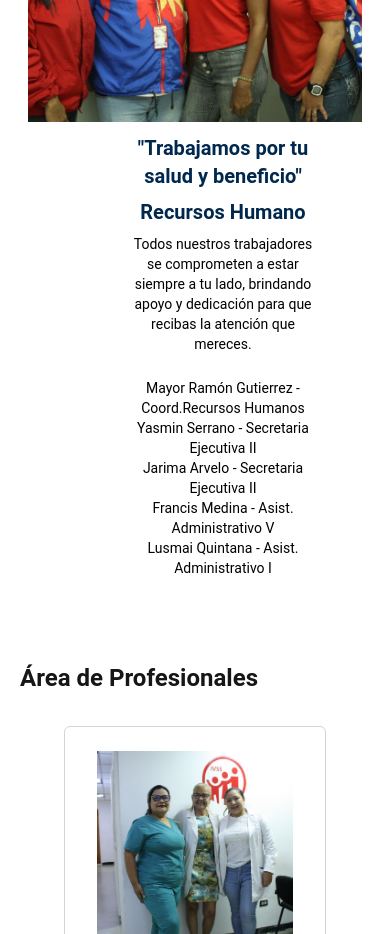
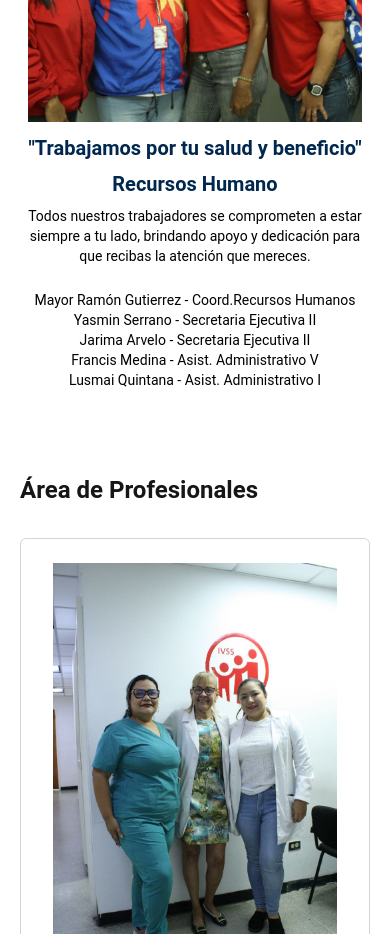
Before and after one commit to Dinver18/Proyecto-Clinica-El-Paraiso, a React (Vite) app: page /AboutUs in a window 390 px wide. Shown: the part 1500-2434 px from the top of the page. Built offline with nearby package versions, Linux system fonts and the light colour scheme.

Commit message:
Cambios finales en la version movil

```diff
--- a/src/pages/AboutUs/AboutUs.tsx
+++ b/src/pages/AboutUs/AboutUs.tsx
@@ -47,7 +47,7 @@ function AboutUs() {
               className="h-96 lg:h-[32rem] w-full lg:w-[1000px] max-w-[550px] object-cover"
             />
             {/* Texto */}
-            <div className="mt-0 lg:mt-12 px-12 ml-14">
+            <div className="mt-0 lg:mt-12 lg:px-12 lg:ml-12">
               <p className="text-xl lg:text-3xl text-info font-semibold text-center">"Trabajamos por tu salud y beneficio"</p>
               <p className="text-xl lg:text-3xl text-info font-semibold text-center p-2">Recursos Humano </p>
               <p className="text-sm text-black sm:text-base text-center">
--- a/src/pages/AboutUs/components/CardProfessional.tsx
+++ b/src/pages/AboutUs/components/CardProfessional.tsx
@@ -14,13 +14,13 @@ function CardProfessional() {
         </h2>
 
         {/* Content */}
-        <div className="mx-auto grid justify-items-center gap-5 sm:grid-cols-2 md:grid-cols-3 md:gap-8 lg:grid-cols-4 lg:justify-items-stretch">
+        <div className="mx-auto grid justify-items-stretch gap-5 sm:grid-cols-2 md:grid-cols-3 md:gap-8 lg:grid-cols-4 lg:justify-items-stretch">
           {/* Item */}
           <div className="flex max-w-sm flex-col items-center gap-4 rounded-md border border-solid border-gray-300 px-8 py-6 md:max-w-full">
             <img
               src={FotoEquipoNefrologia}
               alt=""
-              className="mb-4 inline-block h-52 w-full object-cover"
+              className="mb-4 inline-block h-70 lg:h-52 w-full object-cover"
             />
             <p className="font-bold item-center">Unidad de nefrologia</p>
             <p className="text-sm text-gray-700 font-bold">
--- a/src/pages/Home/Home.tsx
+++ b/src/pages/Home/Home.tsx
@@ -8,7 +8,7 @@ function Home() {
     <main>
       <div className=" relative  flex flex-col items-center w-full top-0  "  >
         <div className="w-full ">
-          <img src={Foto} alt="Imagen de fondo" className="relative h-[650px] w-full object-cover opacity-150" />
+          <img src={Foto} alt="Imagen de fondo" className="relative h-[300px] lg-h-[650px]  w-full object-cover opacity-150" />
         </div>
         {/* Cuadrado con texto en la esquina superior izquierda */}
         <div className="absolute top-16 lg:top-52 mt-3 lg:mt-5 left-0 bg-accent bg-opacity-70 p-4 lg:p-16 shadow-lg  w-[225px] sm:w-[200px] md:w-[300px] lg:w-[600px]">
```
